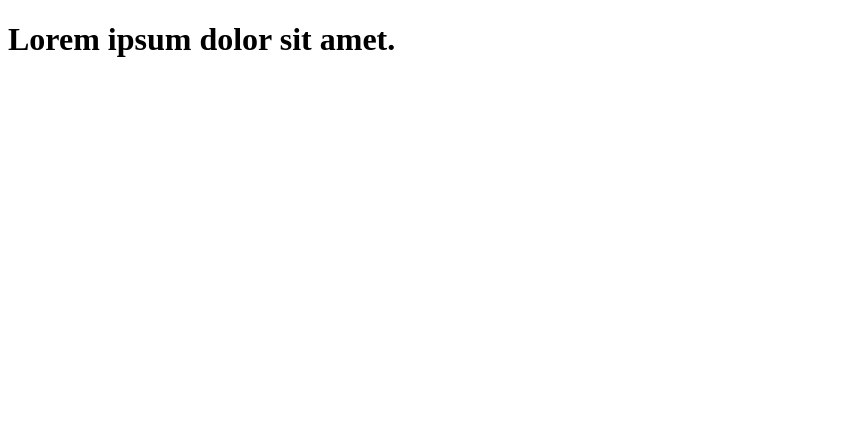
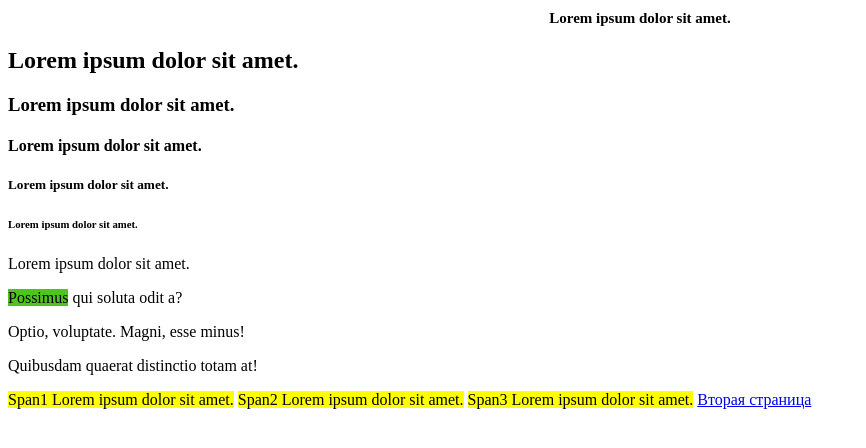
Before and after one commit to JonLaybe/lesson_3-4, a plain HTML site: page index.html in a window 1280 px wide. Shown: the whole page, without its empty margins (0-866 px from the left). Drawn offline with Linux system fonts and the light colour scheme.

Commit message:
Hello world

```diff
--- a/index.html
+++ b/index.html
@@ -1,12 +1,41 @@
 <!DOCTYPE html>
 <html lang="en">
+
 <head>
     <meta charset="UTF-8">
     <meta http-equiv="X-UA-Compatible" content="IE=edge">
     <meta name="viewport" content="width=device-width, initial-scale=1.0">
     <title>Document</title>
+    <style>
+        h1{
+            text-align:center;
+            font-size: 15px;
+        }
+        span{
+            background-color: yellow;
+        }
+        .uniq-word{
+            background-color: rgb(78, 197, 31);
+        }
+    </style>
 </head>
+
 <body>
+    <!-- Сочетание клавишь для автовыравнивания: shift + alt + f -->
     <h1>Lorem ipsum dolor sit amet.</h1>
+    <h2>Lorem ipsum dolor sit amet.</h2>
+    <h3>Lorem ipsum dolor sit amet.</h3>
+    <h4>Lorem ipsum dolor sit amet.</h4>
+    <h5>Lorem ipsum dolor sit amet.</h5>
+    <h6>Lorem ipsum dolor sit amet.</h6>
+    <p>Lorem ipsum dolor sit amet.</p>
+    <p><span class="uniq-word">Possimus</span> qui soluta odit a?</p>
+    <p>Optio, voluptate. Magni, esse minus!</p>
+    <p>Quibusdam quaerat distinctio totam at!</p>
+    <span>Span1 Lorem ipsum dolor sit amet.</span>
+    <span>Span2 Lorem ipsum dolor sit amet.</span>
+    <span>Span3 Lorem ipsum dolor sit amet.</span>
+    <!-- target="_blank" открытие новой вкладки rel="noopener" для безопастного открытия новой вкладки -->
+    <a href="pages/second.html" target="_blank" rel="noopener">Вторая страница</a>
 </body>
 </html>
```
Also changed, not shown: pages/second.html (added, +13 -0 lines).
